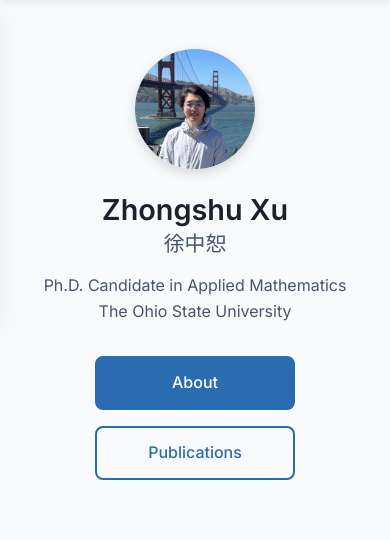
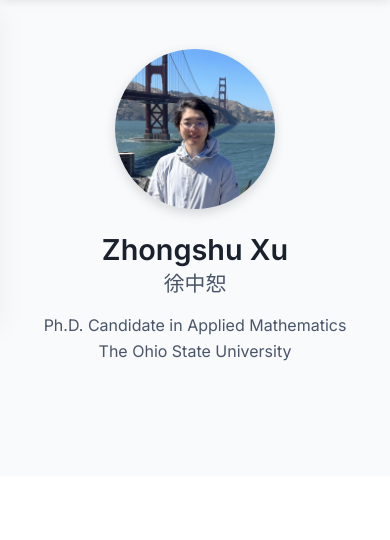
Before and after one commit to AtticusXu/AtticusXu.github.io, a plain HTML site: page index.html in a window 390 px wide. Shown: the part 71-611 px from the top of the page. Drawn offline with Linux system fonts and the light colour scheme.

Commit message:
Increase profile image size and remove About/Publications buttons

```diff
--- a/index.html
+++ b/index.html
@@ -44,10 +44,6 @@
                         Ph.D. Candidate in Applied Mathematics<br>
                         The Ohio State University
                     </p>
-                    <div class="hero-buttons">
-                        <a href="#about" class="btn btn-primary">About</a>
-                        <a href="#publications" class="btn btn-secondary">Publications</a>
-                    </div>
                 </div>
 
             </div>
--- a/styles.css
+++ b/styles.css
@@ -96,8 +96,8 @@ header {
 
 .profile-image {
     margin: 0 auto 1.5rem;
-    width: 180px;
-    height: 180px;
+    width: 240px;
+    height: 240px;
     border-radius: 50%;
     overflow: hidden;
     box-shadow: 0 4px 12px rgba(0, 0, 0, 0.15);
@@ -549,8 +549,8 @@ footer p {
     }
 
     .profile-image {
-        width: 150px;
-        height: 150px;
+        width: 200px;
+        height: 200px;
     }
 
     .name-english {
@@ -592,8 +592,8 @@ footer p {
 
 @media (max-width: 480px) {
     .profile-image {
-        width: 120px;
-        height: 120px;
+        width: 160px;
+        height: 160px;
     }
 
     .name-english {
```
